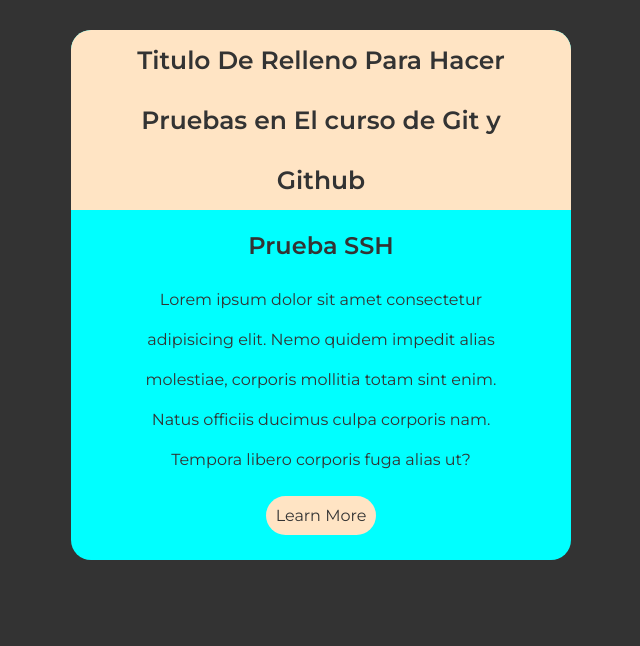
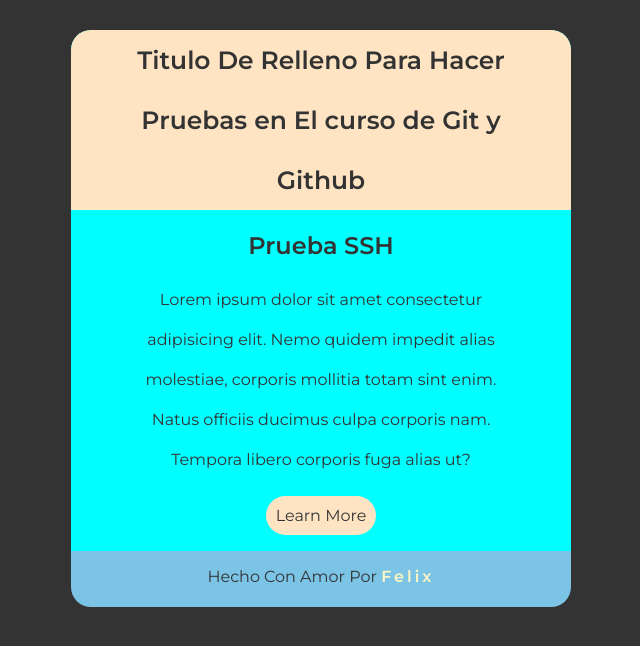
Before and after one commit to felixverdugo/git-github, a plain HTML site: page index.html in a window 1280 px wide. Shown: the whole page, without its empty margins (319-959 px from the left). Drawn offline with Linux system fonts and the light colour scheme.

Commit message:
Estilos Footer Agregados

```diff
--- a/css/style.css
+++ b/css/style.css
@@ -12,7 +12,7 @@ body {
 .article {
   background-color: aqua;
   width: 500px;
-  height: 530px;
+  height: 560px;
   padding: 0;
   margin: 30px auto;
   border-radius: 20px;
@@ -51,3 +51,22 @@ a:hover {
   background: #ecdfd0;
   color: #525252;
 }
+.footer {
+  background-color: #7bc4e6;
+  position: relative;
+  bottom: 0;
+  width: 100%;
+  height: 3.5em;
+  margin-top: 10px;
+  border-radius: 0 0 20px 20px;
+}
+
+.footer__p {
+  text-align: center;
+  padding: 16px;
+}
+.footer__p span{
+  color: rgb(255, 246, 197);
+font-weight: bold;
+letter-spacing: 3px;
+}
--- a/index.html
+++ b/index.html
@@ -1,5 +1,5 @@
 <!DOCTYPE html>
-<html lang="en">
+<html lang="es">
 
 <head>
     <meta charset="UTF-8">
@@ -22,6 +22,9 @@
                 ut?
             </p>
             <a href="#">Learn More</a>
+            <footer class="footer">
+                <p class="footer__p">Hecho Con Amor Por <span>Felix</span></p>
+            </footer>
         </article>
     </main>
 </body>
```
